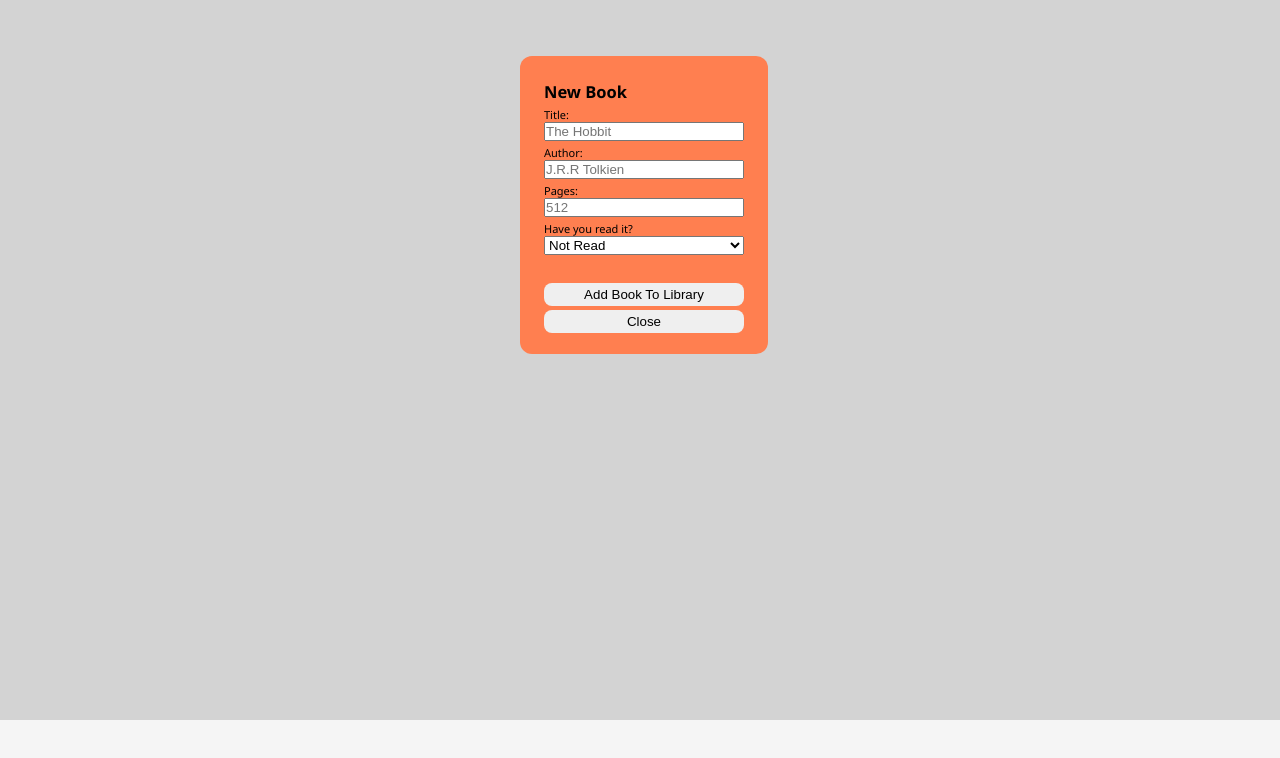
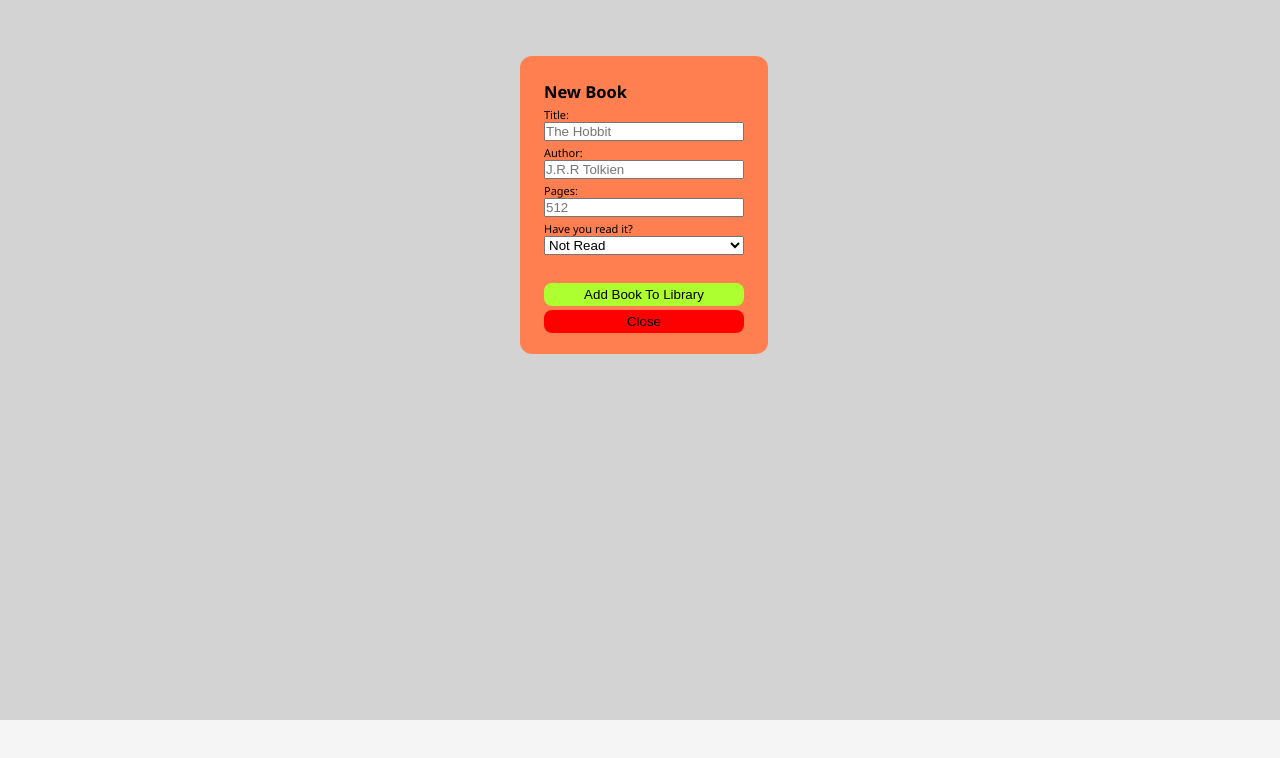
Before and after one commit to linglejack06/library-app, a website: page index.html in a window 1280 px wide. Both pictures are taken after a click on the button "Add New Book". Shown: the part 80-838 px from the top of the page. Drawn offline with Linux system fonts and the light colour scheme.

Commit message:
Add classes to form buttons

```diff
--- a/index.html
+++ b/index.html
@@ -45,8 +45,8 @@
                                 </option>
                             </select>
                         </div>
-                        <button type="submit">Add Book To Library</button>
-                        <button type="button" class="cancel-btn">Close</button>
+                        <button type="submit" class="green-btn">Add Book To Library</button>
+                        <button type="button" class="cancel-btn red-btn">Close</button>
                     </form>
                 </div>
             </div>
```
